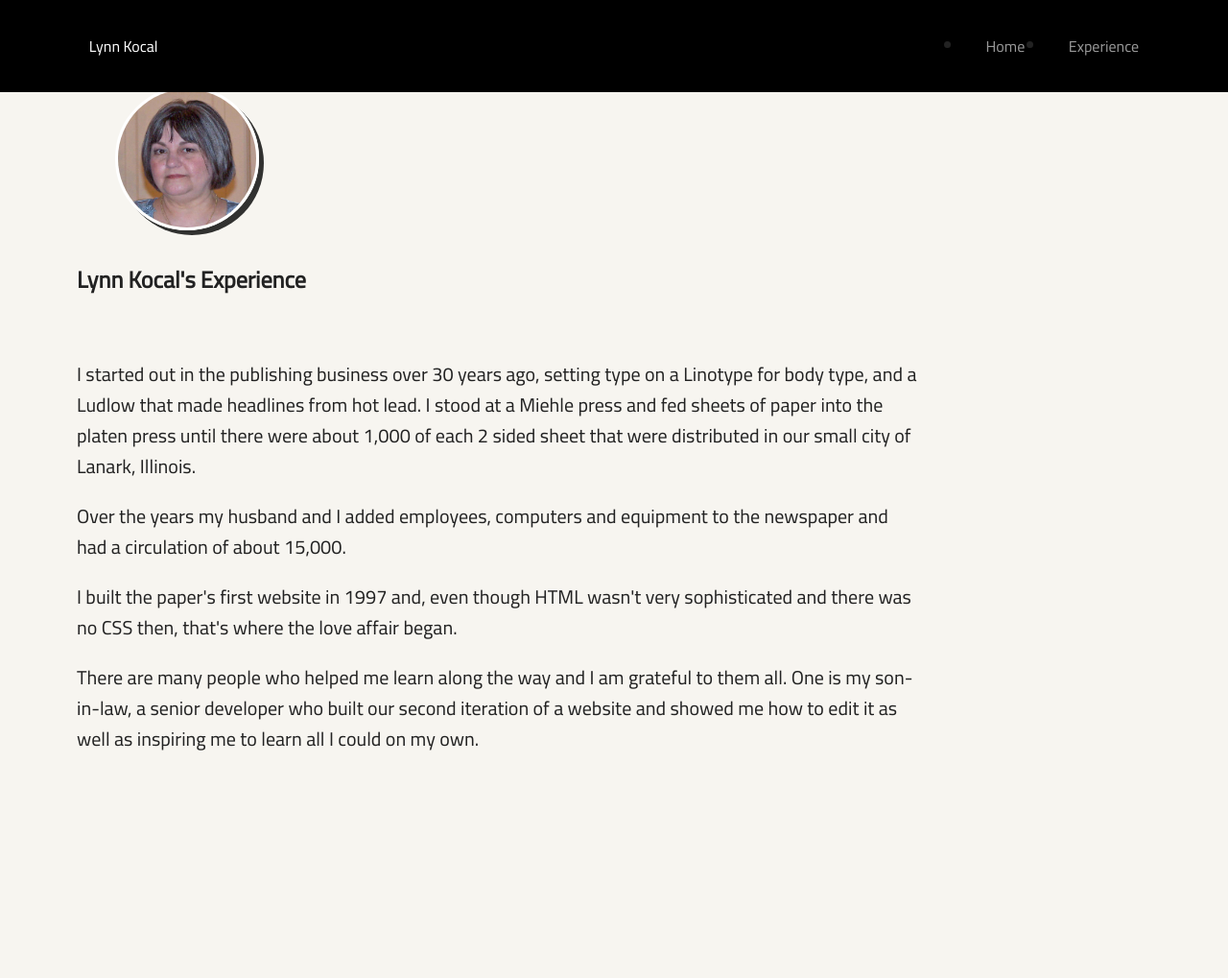
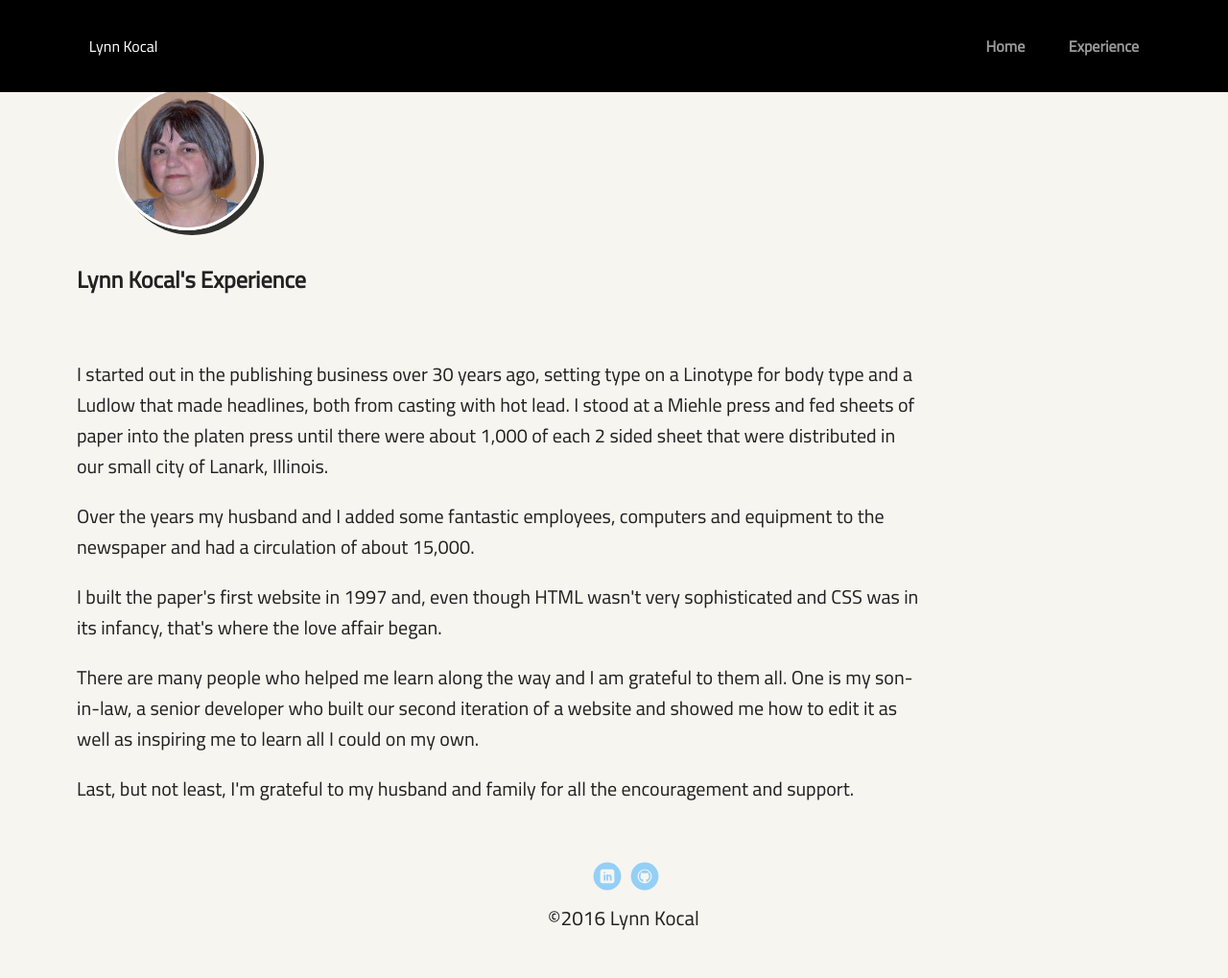
Before and after one commit to LynnKocal/my_site, a plain HTML site: page experience.html in a window 1280 px wide. Shown: the whole page at 96% size. Before the commit the page ends 806 px from the top, so only its background shows below. Drawn offline with Linux system fonts and the light colour scheme.

Commit message:
changes 1

```diff
--- a/experience.html
+++ b/experience.html
@@ -23,12 +23,20 @@
 			<div class="description">
 				<main>
 <!-- 				<div class="card-exp"> -->
-					<p>I started out in the publishing business over 30 years ago, setting type on a Linotype for body type, and a Ludlow that made headlines from hot lead.  I stood at a Miehle press and fed sheets of paper into the platen press until there were about 1,000 of each 2 sided sheet that were distributed in our small city of Lanark, Illinois.</p>
-					<p>Over the years my husband and I added employees, computers and equipment to the newspaper and had a circulation of about 15,000.</p>
-					<p>I built the paper's first website in 1997 and, even though HTML wasn't very sophisticated and there was no CSS then, that's where the love affair began.</p>
+					<p>I started out in the publishing business over 30 years ago, setting type on a Linotype for body type and a Ludlow that made headlines, both from casting with hot lead.  I stood at a Miehle press and fed sheets of paper into the platen press until there were about 1,000 of each 2 sided sheet that were distributed in our small city of Lanark, Illinois.</p>
+					<p>Over the years my husband and I added some fantastic employees, computers and equipment to the newspaper and had a circulation of about 15,000.</p>
+					<p>I built the paper's first website in 1997 and, even though HTML wasn't very sophisticated and CSS was in its infancy, that's where the love affair began.</p>
 					<p>There are many people who helped me learn along the way and I am grateful to them all. One is my son-in-law, a senior developer who built our second iteration of a website and showed me how to edit it as well as inspiring me to learn all I could on my own.</p>
+					<p>Last, but not least, I'm grateful to my husband and family for all the encouragement and support.</p>
 				</div>
 				</main>
+			<footer>
+				<ul>
+					<li><a href="https://www.linkedin.com/in/lynn-kocal-286b17127?trk=nav_responsive_tab_profile_pic" class="social linkedin">LinkedIn</a></li>
+					<li><a href="https://github.com/LKocal" class="social github">Github</a></li>
+					<br>&copy;2016 Lynn Kocal
+				</ul>
 
+			</footer>
 	</body>
 </html>
--- a/styles.css
+++ b/styles.css
@@ -13,16 +13,21 @@ body {
 }
 
 
+
+
 /* Link Styles */
 
 
 a {
   text-decoration: none;
   color: #999;
+  font-weight: 900;
+
 }
 
 a:hover {
   color: #6633ff;
+  font-weight: 900;
 }
 
 /* Section Styles */
@@ -50,7 +55,7 @@ header .profile-image {
 }
 
 header .profile-image:hover {
-  transform: scale(1.2) rotate(5deg);
+  transform: scale(1.1) rotate(4deg);
 }
 
 .main-nav {
@@ -91,6 +96,7 @@ header .profile-image:hover {
   font-weight: 400;
   margin: 0 auto;
   padding: 0;
+  list-style-type: none;
 }
 
 .nav .name {
@@ -169,8 +175,6 @@ ul.skills {
 
 .skills li:nth-child(odd) {
   background: #0399ff;
-}
-
 }
 
 footer {
```
